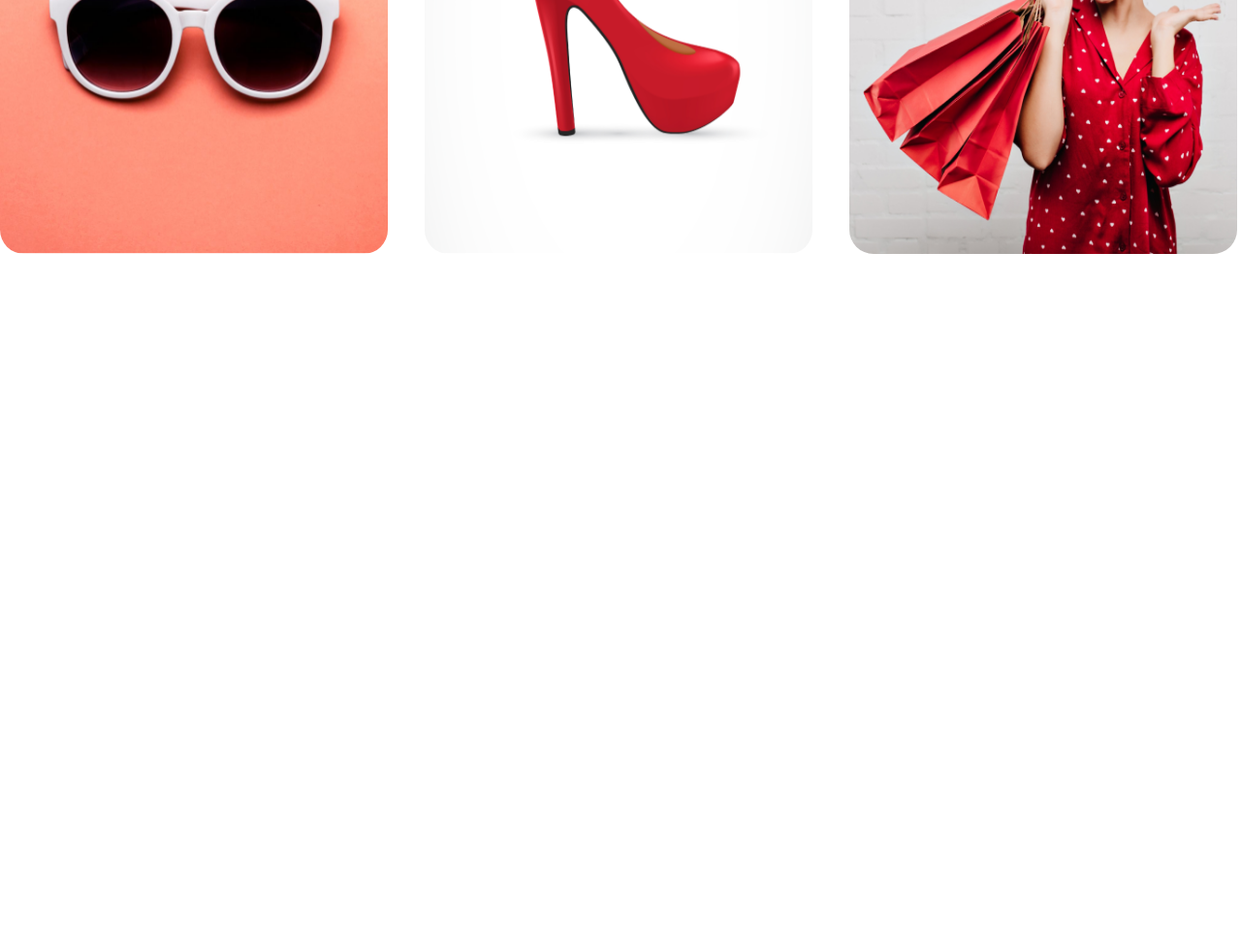
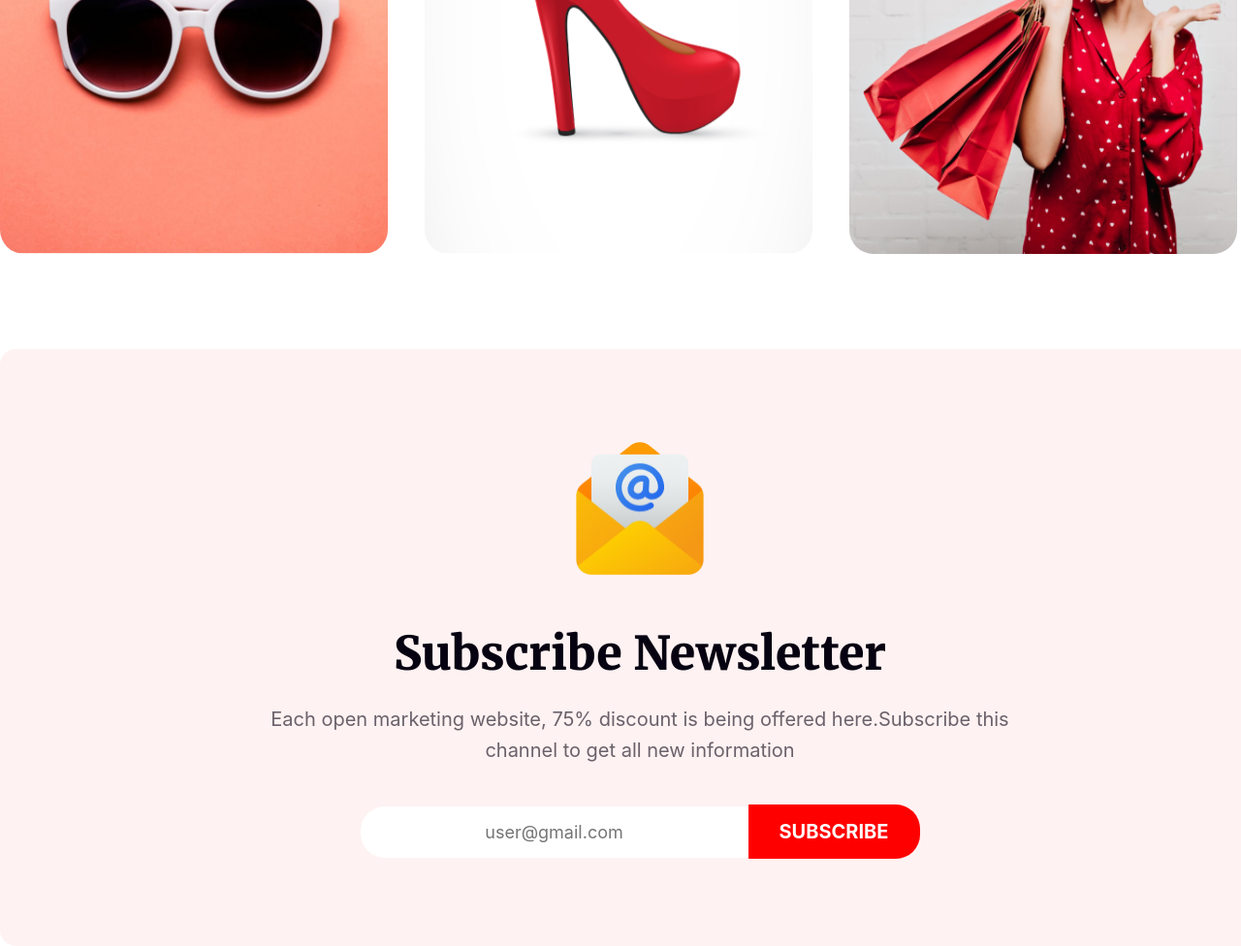
Before and after one commit to bidduthosen/new-year, a plain HTML site: page index.html in a window 1280 px wide. Shown: the part 3853-4829 px from the top of the page at 97% size. Before the commit the page ends 4153 px from the top, so only its background shows below. Drawn offline with Linux system fonts and the light colour scheme.

Commit message:
subscribe newsletter part complate

```diff
--- a/index.html
+++ b/index.html
@@ -107,6 +107,19 @@
           </div>
         </div>
       </section>
+      <!-- Subscribe Newsletter part start -->
+      <section class="container">
+        <div id="subscribe">
+          <div class="subscribe-items">
+            <img src="images/Group 61.png" alt="Group 61" />
+            <h1>Subscribe Newsletter</h1>
+            <p>Each open marketing website, 75% discount is being offered here.Subscribe this channel to get all new information</p>
+            <form>
+              <input type="email" name="" id="" placeholder="user@gmail.com" required><button class="btn-primary subscribe-btn">Subscribe</button>
+            </form>
+          </div>
+        </div>
+      </section>
     </main>
   </body>
 </html>
--- a/styles/styles.css
+++ b/styles/styles.css
@@ -204,7 +204,7 @@ body {
 }
 
 /* our-awesome-portfolio css styles */
-.new-best-offer{
+.new-best-offer {
   margin: 140px 0;
 }
 .awesome-content {
@@ -229,11 +229,60 @@ body {
   margin-right: 34px;
   margin-bottom: 34px;
   border-radius: 25px;
-  transition: .3s;
-
+  transition: 0.3s;
 }
 
 .awesome-portfolio-items-img img:hover {
   border: 3px solid rgb(149, 111, 186);
   box-shadow: 3px 3px 4px rgb(212, 209, 216);
 }
+/* Subscribe Newsletter css style */
+#subscribe {
+  border-radius: 16px;
+  background: rgba(255, 0, 0, 0.05);
+  display: flex;
+  justify-content: center;
+  align-items: center;
+  height: 616px;
+  margin-top: 60px;
+}
+.subscribe-items {
+  width: 60%;
+  text-align: center;
+}
+.subscribe-items img {
+  width: 150px;
+  height: 150px;
+  margin-bottom: 40px;
+}
+.subscribe-items h1 {
+  color: #070211;
+  font-size: 48px;
+  font-weight: 900;
+  line-height: normal;
+  text-transform: capitalize;
+}
+.subscribe-items p {
+  color: rgba(7, 2, 17, 0.6);
+  font-family: Inter;
+  font-size: 20px;
+  font-weight: 400;
+  line-height: 32px;
+  margin: 22px 0 40px 0;
+}
+.subscribe-items input[type="email"] {
+  color: rgba(7, 2, 17, 0.3);
+  text-align: center;
+  font-family: Inter;
+  font-size: 18px;
+  font-weight: 400;
+  line-height: normal;
+  padding: 16px 32px;
+  width: 400px;
+  border: none;
+  background: #fff;
+  border-radius: 25px 0 0 25px;
+}
+.subscribe-btn{
+  border-radius: 0 25px 25px 0;
+}
```
